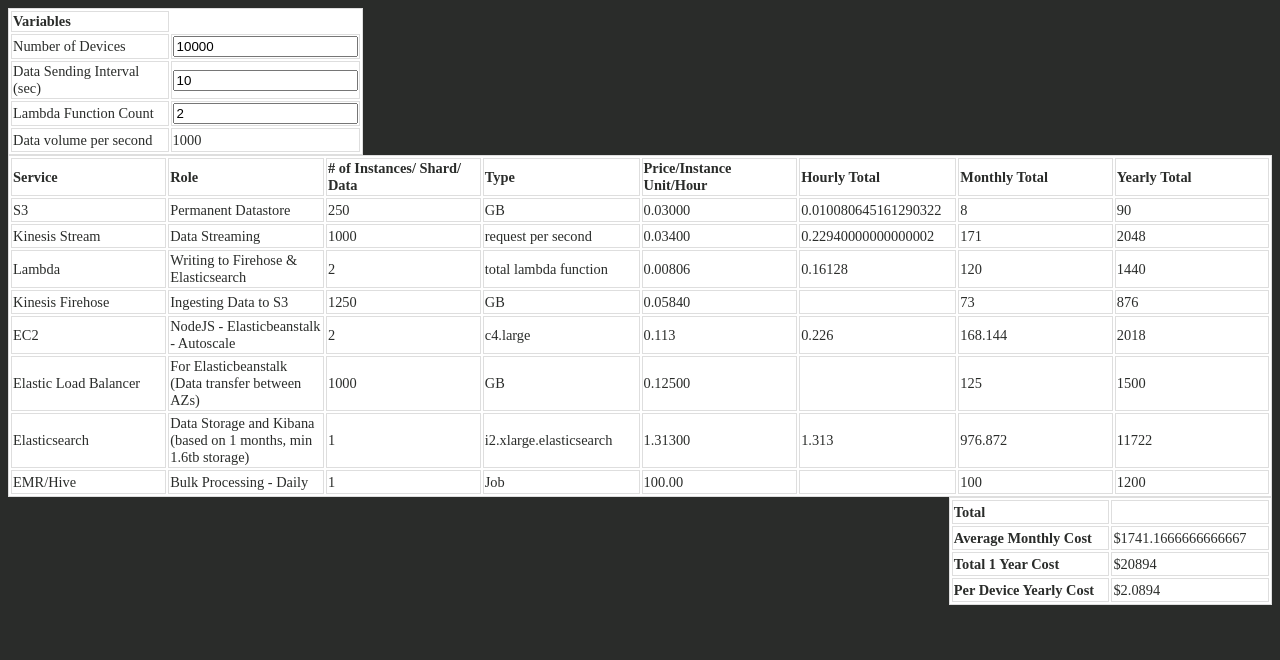
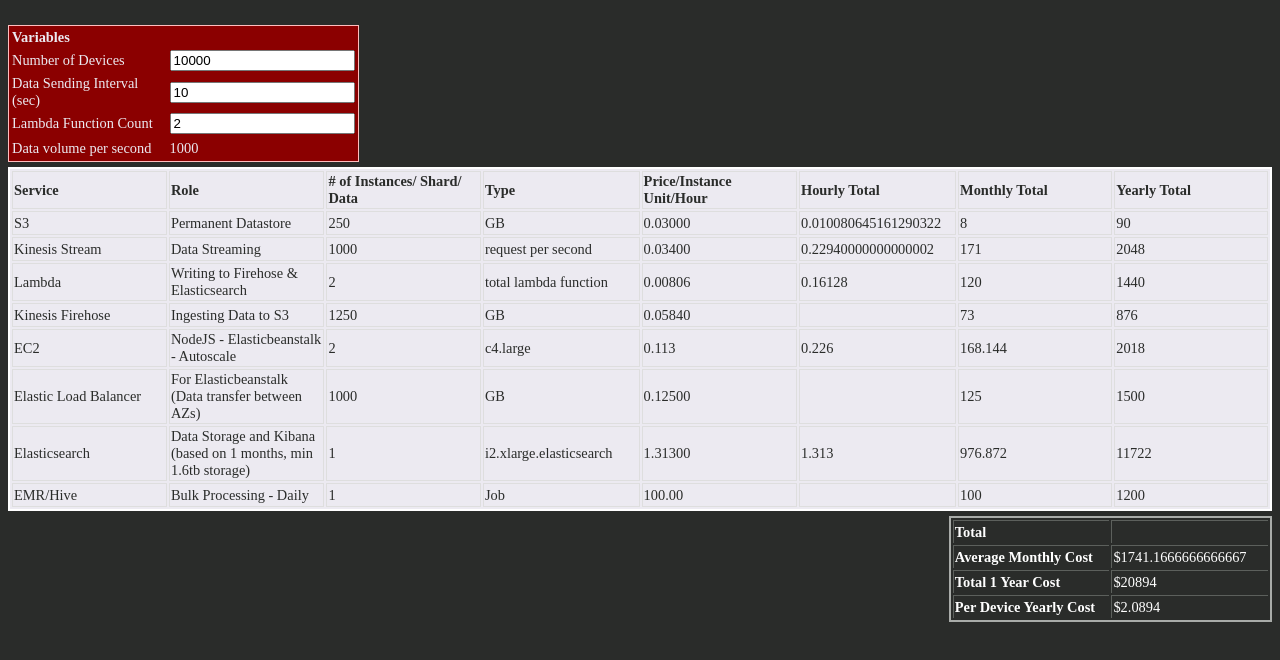
Before and after one commit to vngrs/iot-price-calculator, a React app: page / in a window 1280 px wide. Shown: the top 660 px of the page. Built offline with nearby package versions, Linux system fonts and the light colour scheme.

Commit message:
Changed styles of the components

```diff
--- a/src/style.scss
+++ b/src/style.scss
@@ -21,12 +21,41 @@ table {
     }
   }
 }
-.result_table {
-  background: #fff;
+
+.input_table {
+  background: darkred;
+  color: #ECEAF1;
+  margin:25px 5px 5px 0;
+  border: 1px solid lighten(darkred, 60%);
+
+  th {
+    border: 0px solid darken(darkred, 20%);
+  }
+  td{
+    border: 0px solid lighten(darkred, 60%);
+  }
+}
+
+.component_table {
+  background: #ECEAF1;
   color: #2A2C2A;
-  border: 1px solid #dedede;
+  border: 2px solid lighten(#ECEAF1, 50%);
   td{
     border-color: #dedede;
+  }
+}
+
+.result_table {
+  background: #2A2C2A;
+  color: #fff;
+  border: 2px solid lighten(#2A2C2A, 50%);
+  margin:5px 0 5px 5px;
+  td{
+    border-right-width:0px;
+    border-left-width:1px;
+    border-bottom-width:0px;
+    border-top-width: 1px;
+    border-color:lighten(#2A2C2A, 20%);
   }
   td:first-child {
     font-weight: 600;
@@ -34,19 +63,3 @@ table {
   position: absolute;
   right:8px;
 }
-.input_table {
-  background: #fff;
-  color: #2A2C2A;
-  border: 1px solid #dedede;
-  td{
-    border-color: #dedede;
-  }
-}
-.component_table {
-  background: #fff;
-  color: #2A2C2A;
-  border: 1px solid #dedede;
-  td{
-    border-color: #dedede;
-  }
-}
```
